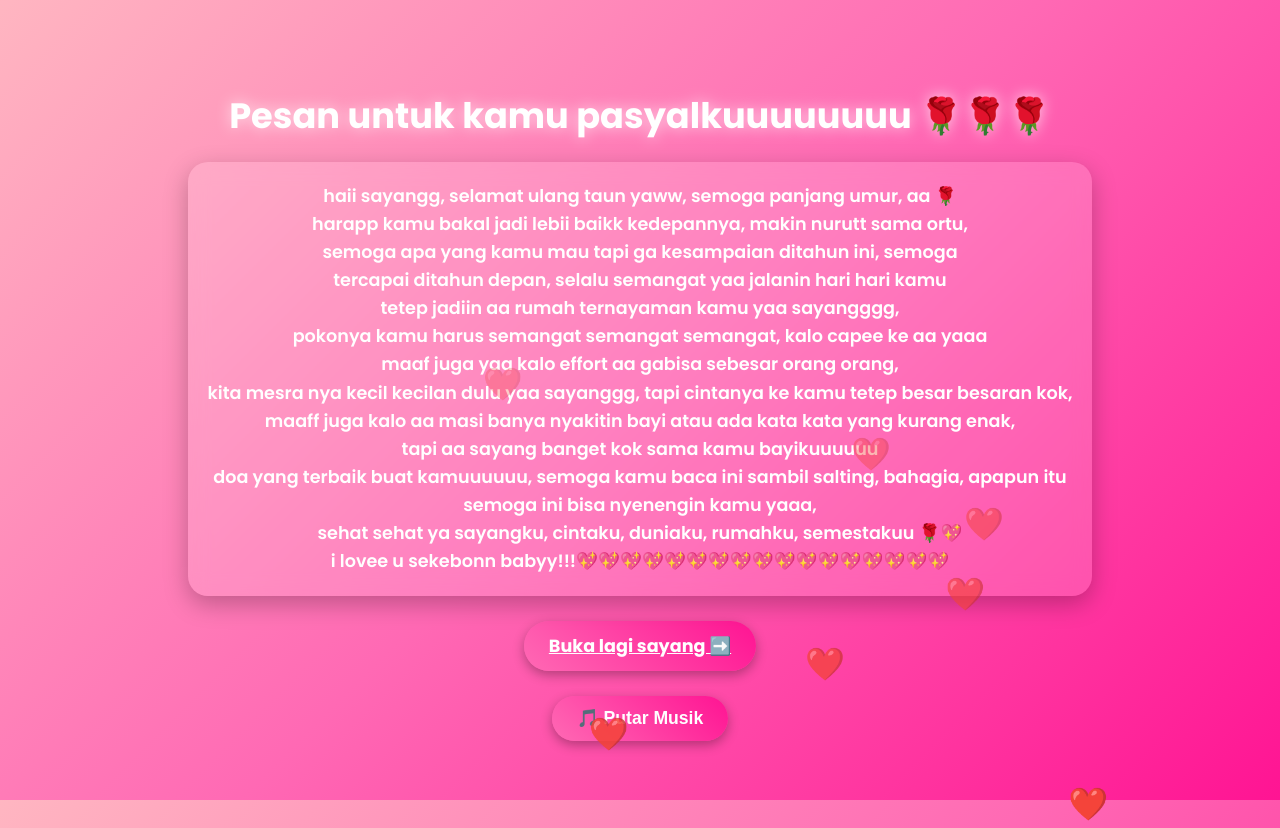
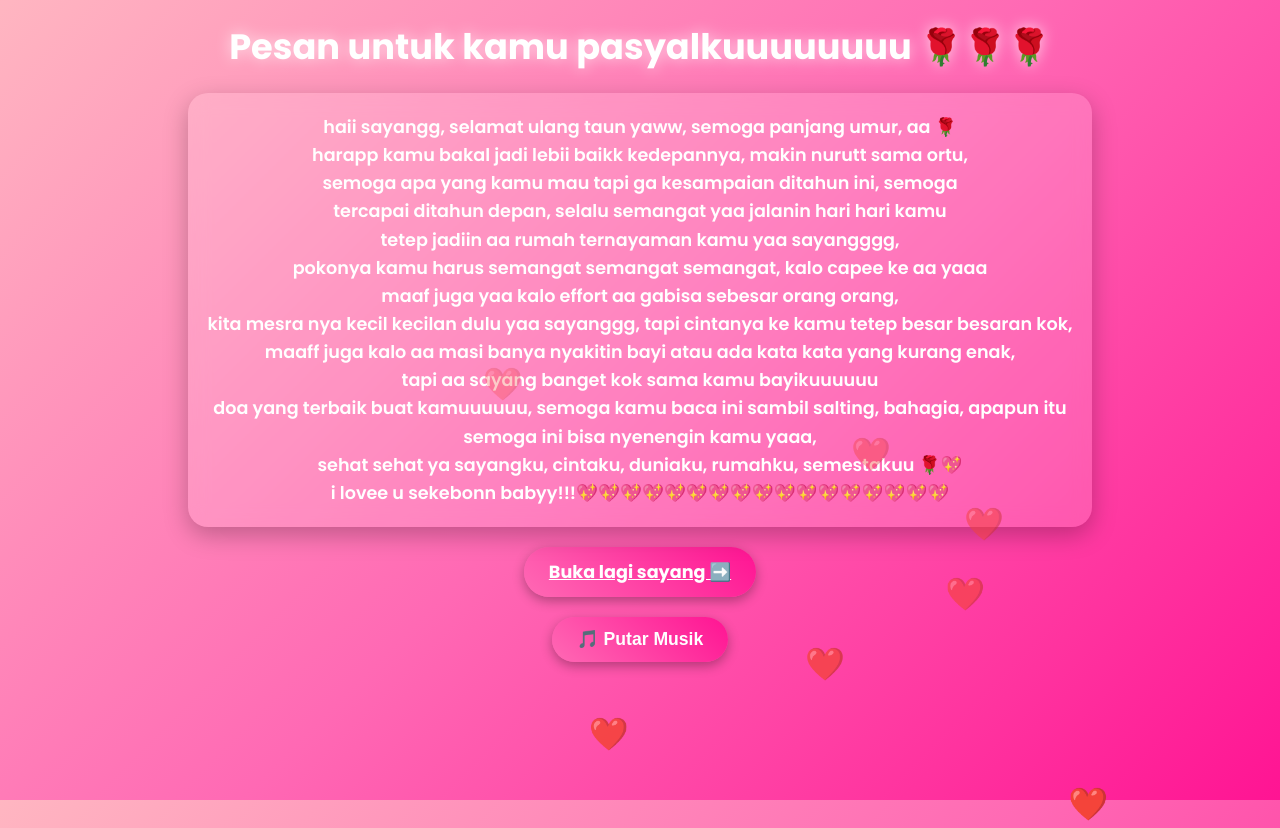
Before and after one commit to mfaiq1879-alt/Website-personal, a plain HTML site: page page2.html in a window 1280 px wide. Drawn offline with Linux system fonts and the light colour scheme.

Commit message:
Update page2.html

```diff
--- a/page2.html
+++ b/page2.html
@@ -11,15 +11,14 @@
       font-family:'Poppins', sans-serif;
       background:linear-gradient(135deg,#ffb6c1,#ff69b4,#ff1493);
       display:flex; flex-direction:column;
-      justify-content:center; align-items:center;
-      min-height:100vh; overflow:hidden;
-      color:#fff;
+      justify-content:flex-start; align-items:center;
+      min-height:100vh; color:#fff;
       text-align:center;
     }
     h2 {
       font-size:2.2em; font-weight:700;
       text-shadow:0 0 15px rgba(255,255,255,0.7);
-      margin-bottom:20px;
+      margin:20px 0;
       animation:fadeInDown 1.5s ease forwards;
     }
     @keyframes fadeInDown {
@@ -41,20 +40,14 @@
     }
     @keyframes fadeIn {from{opacity:0;}to{opacity:1;}}
 
-    /* Custom scrollbar warna pink */
+    /* Custom scrollbar */
     .note::-webkit-scrollbar {width:8px;}
-    .note::-webkit-scrollbar-track {
-      background:rgba(255,255,255,0.1);
-      border-radius:10px;
-    }
-    .note::-webkit-scrollbar-thumb {
-      background:#ff69b4;
-      border-radius:10px;
-    }
+    .note::-webkit-scrollbar-track {background:rgba(255,255,255,0.1); border-radius:10px;}
+    .note::-webkit-scrollbar-thumb {background:#ff69b4; border-radius:10px;}
     .note::-webkit-scrollbar-thumb:hover {background:#ff1493;}
 
     .btn {
-      margin-top:25px; padding:12px 25px;
+      margin-top:20px; padding:12px 25px;
       border:none; border-radius:30px;
       background:linear-gradient(45deg,#ff69b4,#ff1493);
       color:#fff; font-size:1.1em; font-weight:700;
@@ -75,7 +68,7 @@
       100% {transform:translateY(-600px); opacity:0;}
     }
 
-    /* Responsive untuk HP */
+    /* Responsive HP */
     @media (max-width:600px){
       h2 {font-size:1.5em;}
       .note {font-size:1em; padding:15px;}
@@ -101,10 +94,11 @@
     sehat sehat ya sayangku, cintaku, duniaku, rumahku, semestakuu 🌹💖 <br>
     i lovee u sekebonn babyy!!!💖💖💖💖💖💖💖💖💖💖💖💖💖💖💖💖💖
   </div>
+
   <a href="page3.html" class="btn">Buka lagi sayang ➡️</a>
 
-  <!-- Tombol musik (lebih aman di HP) -->
-  <button class="btn" onclick="document.getElementById('musik').play()">🎵 Putar Musik</button>
+  <!-- Tombol musik -->
+  <button id="musikBtn" class="btn" onclick="document.getElementById('musik').play()">🎵 Putar Musik</button>
   <audio id="musik" loop>
     <source src="coldplay - Fix You (Lyrics) - Dan Music.mp3" type="audio/mpeg">
   </audio>
@@ -120,6 +114,11 @@
       document.body.appendChild(heart);
       setTimeout(()=>heart.remove(),6000);
     },700);
+
+    // Auto scroll ke tombol musik saat halaman dibuka
+    window.onload = function(){
+      document.getElementById("musikBtn").scrollIntoView({behavior:"smooth"});
+    }
   </script>
 </body>
 </html>
```
